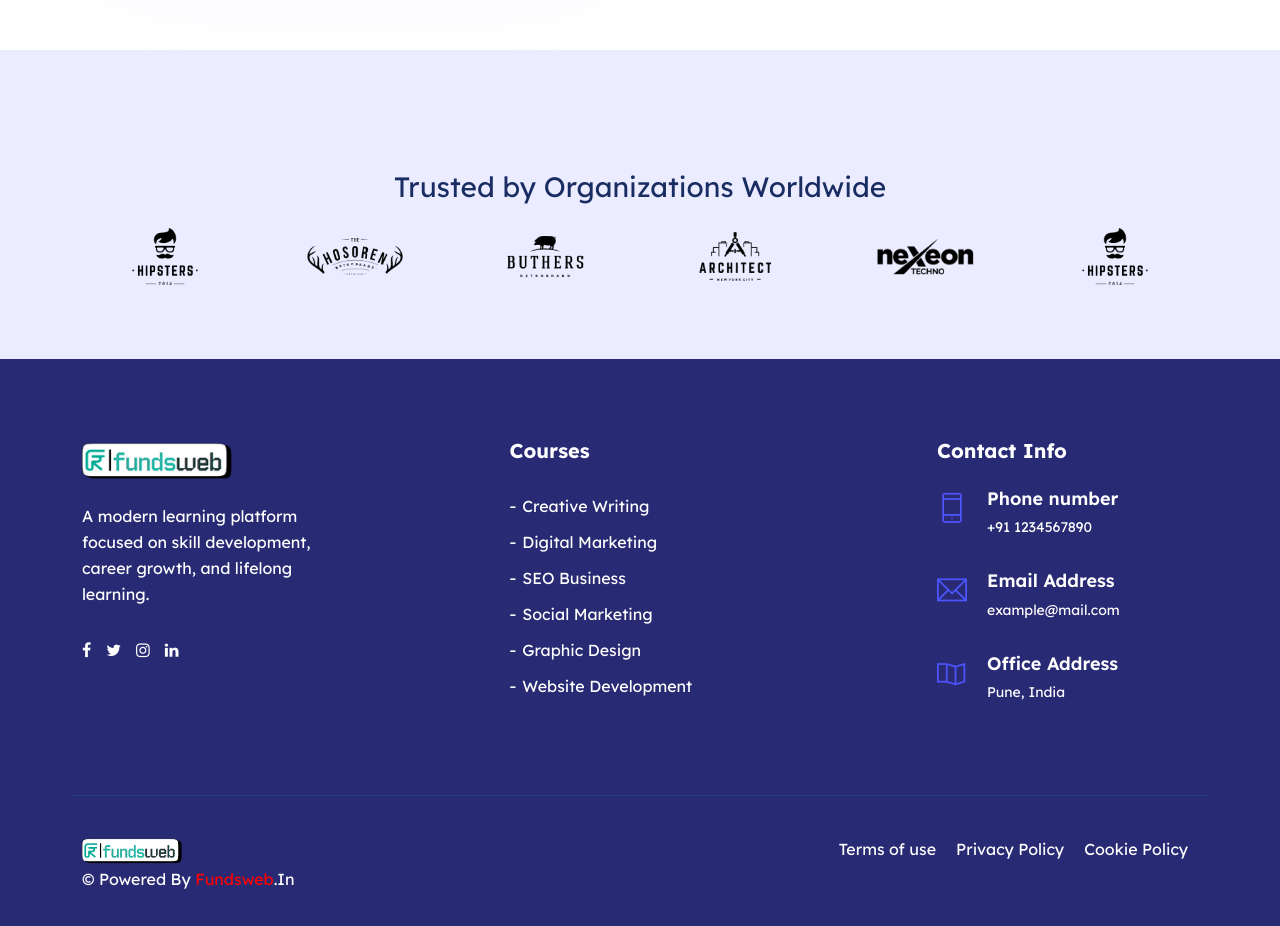
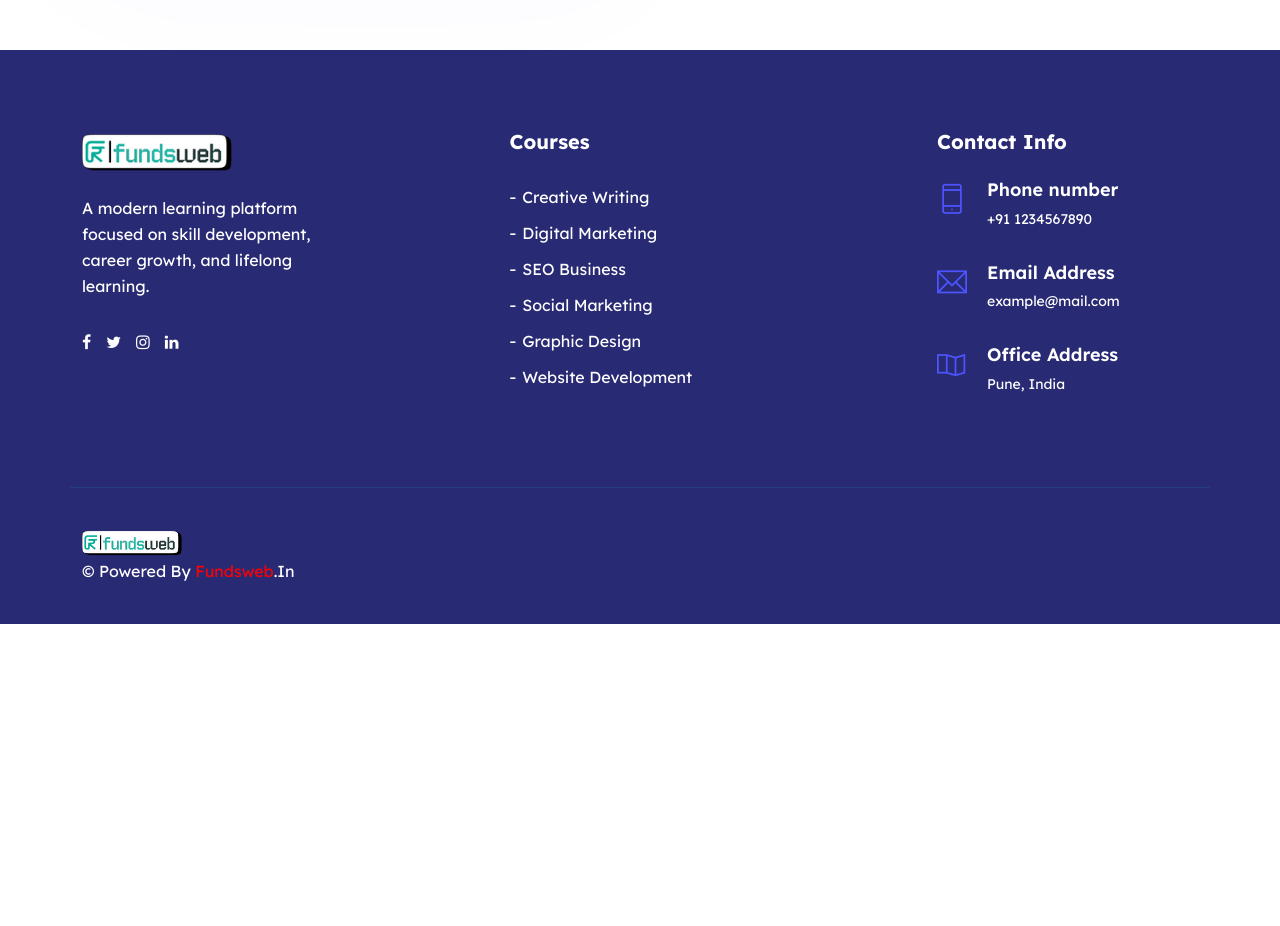
Before and after one commit to Mihir100P/fundsroom_SDE_task4, a plain HTML site: page about.html in a window 1280 px wide. Shown: the part 5620-6546 px from the top of the page. After the commit the page ends 6244 px from the top, so only its background shows below. Drawn offline with Linux system fonts and the light colour scheme.

Commit message:
update footer

```diff
--- a/about.html
+++ b/about.html
@@ -11,7 +11,7 @@
 		<meta name="author" content="theme_ocean">
 		<!-- SITE TITLE -->
 		<title>Online Learning & Skill Development Platform</title>
-		<link rel="icon" href="assets/images/all-img/FundswebLogo.png" type="image/gif" sizes="16x16">
+		<!-- <link rel="icon" href="assets/images/all-img/FundswebLogo.png" type="image/gif" sizes="16x16">				 -->
 		<!-- Latest Bootstrap min CSS -->
 		<link rel="stylesheet" href="assets/bootstrap/css/bootstrap.min.css">
 		<!-- Google Font -->
@@ -542,44 +542,6 @@ It saves time, enhances productivity, and delivers high-quality educational expe
 	</section>
 	<!-- END FAQ -->
 
-	<!-- START COMPANY PARTNER LOGO  -->
-	<!-- START PARTNER LOGO -->
-<div class="partner-logo section-padding">
-    <div class="container">
-        <div class="row">
-            <div class="col-lg-12 text-center">
-                <div class="partner_title mb-4">
-                   <h3>Trusted by Organizations Worldwide</h3>
-                </div>
-            </div>
-        </div>
-
-        <div class="row text-center align-items-center">
-            <div class="col-lg-2 col-md-3 col-sm-4 col-6 mb-4">
-                <img src="assets/images/all-img/clients/1.png" alt="Partner Logo" class="img-fluid">
-            </div>
-            <div class="col-lg-2 col-md-3 col-sm-4 col-6 mb-4">
-                <img src="assets/images/all-img/clients/2.png" alt="Partner Logo" class="img-fluid">
-            </div>
-            <div class="col-lg-2 col-md-3 col-sm-4 col-6 mb-4">
-                <img src="assets/images/all-img/clients/3.png" alt="Partner Logo" class="img-fluid">
-            </div>
-            <div class="col-lg-2 col-md-3 col-sm-4 col-6 mb-4">
-                <img src="assets/images/all-img/clients/4.png" alt="Partner Logo" class="img-fluid">
-            </div>
-            <div class="col-lg-2 col-md-3 col-sm-4 col-6 mb-4">
-                <img src="assets/images/all-img/clients/5.png" alt="Partner Logo" class="img-fluid">
-            </div>
-            <div class="col-lg-2 col-md-3 col-sm-4 col-6 mb-4">
-                <img src="assets/images/all-img/clients/1.png" alt="Partner Logo" class="img-fluid">
-            </div>
-        </div>
-    </div>
-</div>
-<!-- END PARTNER LOGO -->
-
-	<!-- END COMPANY PARTNER LOGO -->
-
 	<!-- START FOOTER -->
 <div class="footer section-padding">
 		<div class="container">
@@ -645,15 +607,6 @@ It saves time, enhances productivity, and delivers high-quality educational expe
 						<p style="color: white;">&copy; Powered by <a href="https://www.fundsweb.in" rel="noopener noreferrer" style="color: red;">Fundsweb</a>.in</p>
 					</div>
 				</div>
-				<div class="col-lg-6 col-sm-6 col-xs-12">
-					<div class="footer_menu">
-						<ul>
-							<li><a href="#">Terms of use</a></li>
-							<li><a href="#">Privacy Policy</a></li>
-							<li><a href="#">Cookie Policy</a></li>
-						</ul>
-					</div>
-				</div><!-- END COL -->
 			</div>
 		</div><!--- END CONTAINER -->
 	</div>
```
Also changed, not shown: blog_single.html (+1 -10 lines), contact.html (+1 -10 lines), course.html (+1 -10 lines), index.html (+14 -23 lines).
